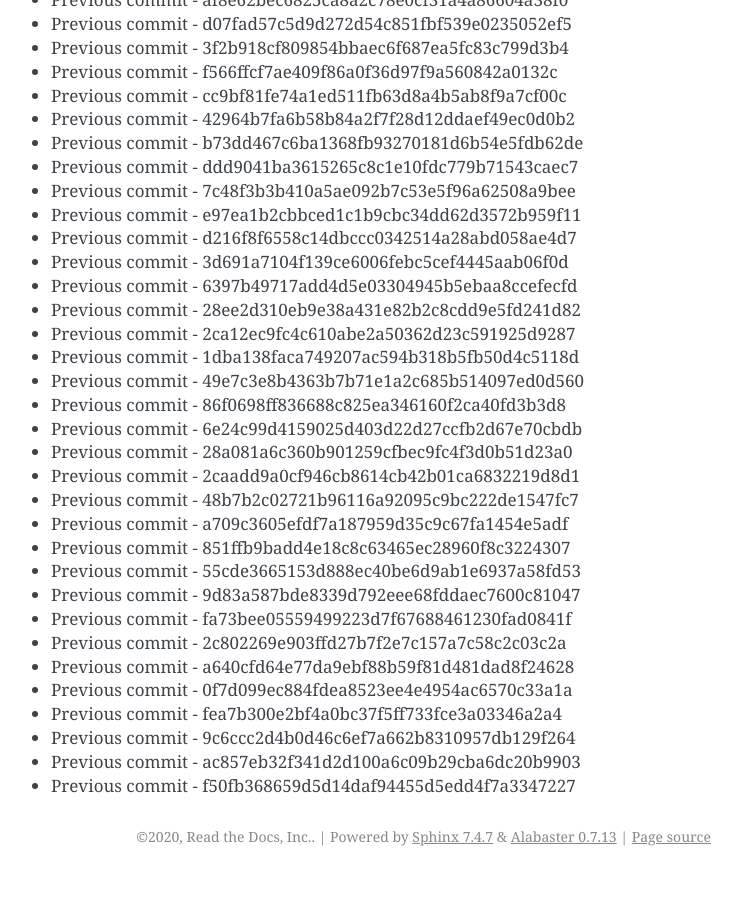
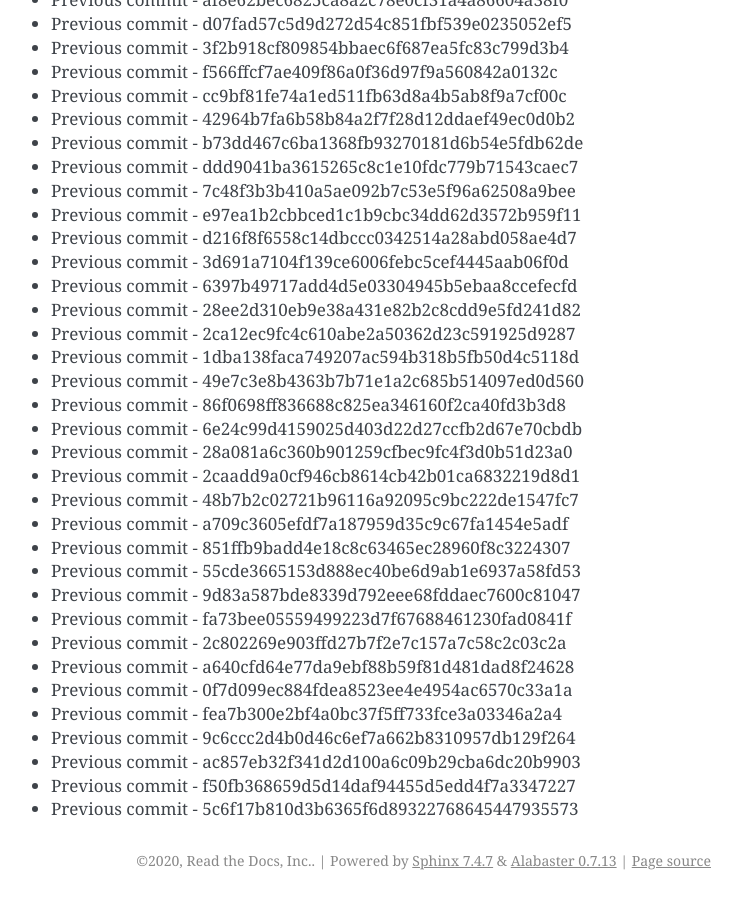
Before and after one commit to readthedocs/rtd-git-stresstest, a Sphinx documentation site: the page built from docs/updates.rst, in a window 1280 px wide and 900 px high, scrolled down 18836 px. Shown: the whole window, without its empty margins (399-1141 px from the left). Built offline with Sphinx 7.4.7, drawn with Linux system fonts in a browser that asks for light colours; before the commit the page ends 19712 px from its top, so only the background shows below that.

Commit message:
Generating commit from previous: 5c6f17b810d3b6365f6d89322768645447935573

```diff
--- a/docs/updates.rst
+++ b/docs/updates.rst
@@ -823,3 +823,4 @@ It can be tested for any performance characteristics.
 * Previous commit - 9c6ccc2d4b0d46c6ef7a662b8310957db129f264
 * Previous commit - ac857eb32f341d2d100a6c09b29cba6dc20b9903
 * Previous commit - f50fb368659d5d14daf94455d5edd4f7a3347227
+* Previous commit - 5c6f17b810d3b6365f6d89322768645447935573
```
